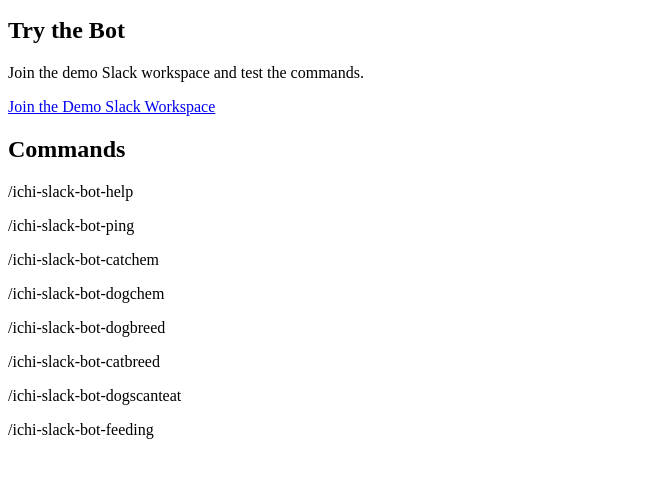
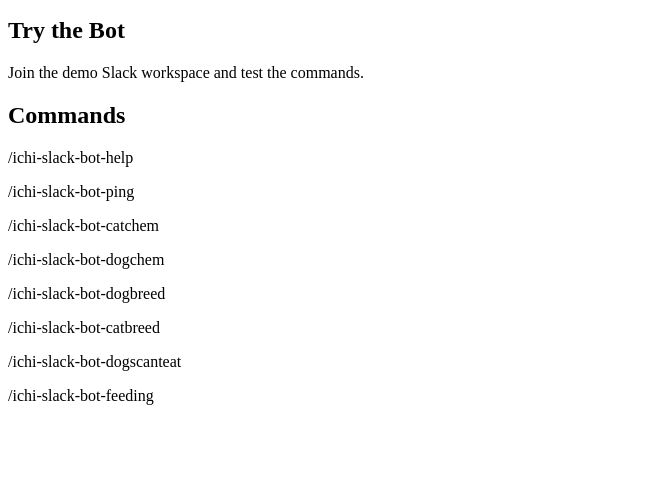
Before and after one commit to rigidvalmeo03/ichi-slack-bot, a website: page index.html in a window 1280 px wide. Shown: the part 101-578 px from the top of the page, without its empty margins (0-665 px from the left). Drawn offline with Linux system fonts and the light colour scheme.

Commit message:
Update index.html

```diff
--- a/index.html
+++ b/index.html
@@ -16,8 +16,6 @@
 
     <p>Join the demo Slack workspace and test the commands.</p>
 
-    <a href="YOUR-SLACK-INVITE-LINK">Join the Demo Slack Workspace</a>
-
     <h2>Commands</h2>
 
     <p>/ichi-slack-bot-help</p>
```
